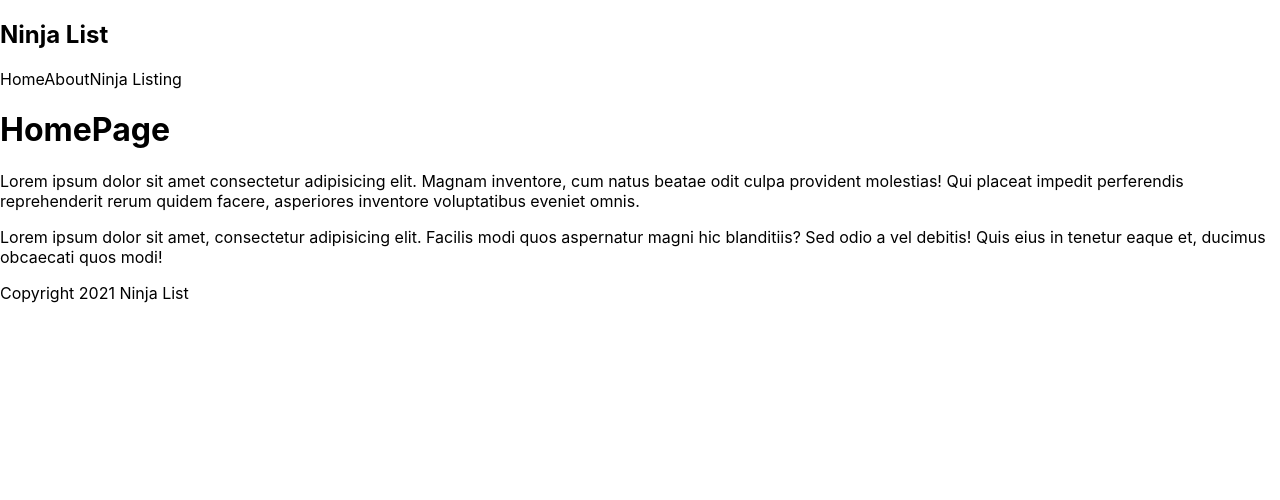
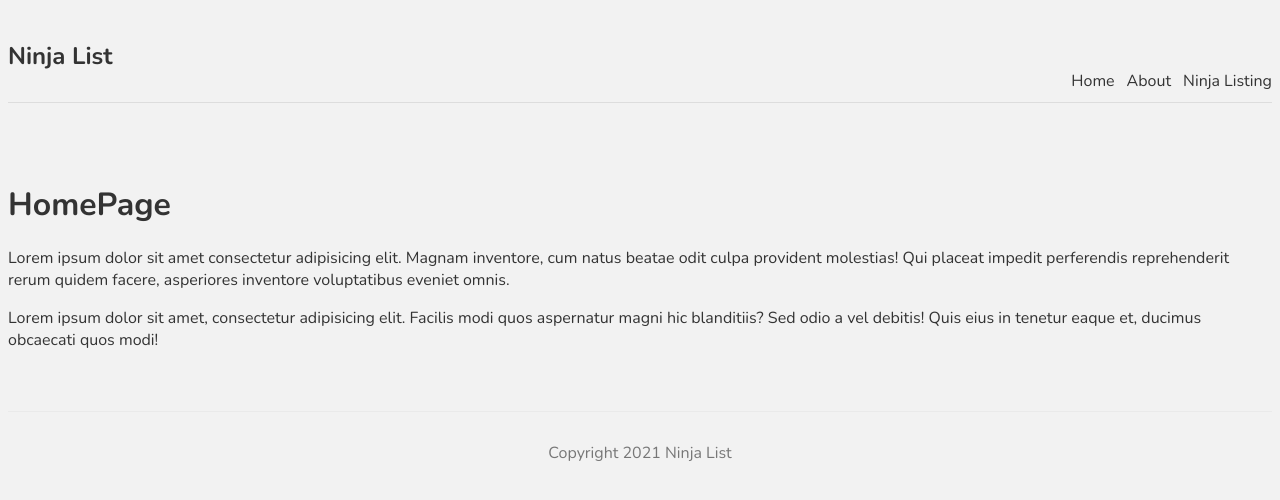
Before and after one commit to thisisrishabh22/Employee_List, a Next.js app: page / in a window 1280 px wide. Shown: the top 500 px of the page. Built offline with nearby package versions, Linux system fonts and the light colour scheme.

Commit message:
Added basic styles

```diff
--- a/styles/globals.css
+++ b/styles/globals.css
@@ -1,16 +1,37 @@
-html,
+@import url('https://fonts.googleapis.com/css2?family=Nunito:wght@300;400;600;700&display=swap');
+
 body {
-  padding: 0;
-  margin: 0;
-  font-family: -apple-system, BlinkMacSystemFont, Segoe UI, Roboto, Oxygen,
-    Ubuntu, Cantarell, Fira Sans, Droid Sans, Helvetica Neue, sans-serif;
+  background: #f2f2f2;
+  color: #333;
+  font-family: "Nunito";
 }
-
 a {
-  color: inherit;
+  color: #333;
   text-decoration: none;
 }
-
-* {
-  box-sizing: border-box;
+.content {
+  max-width: 960px;
+  margin: 0 auto;
 }
+nav {
+  margin: 10px auto 80px;
+  padding: 10px 0;
+  display: flex;
+  justify-content: flex-end;
+  align-items: flex-end;
+  border-bottom: 1px solid #ddd;
+}
+nav a {
+  margin-left: 12px;
+}
+nav .logo {
+  margin-right: auto;
+}
+footer {
+  display: block;
+  text-align: center;
+  padding: 30px 0;
+  margin-top: 60px;
+  color: #777;
+  border-top: 1px solid #eaeaea;
+}
```
